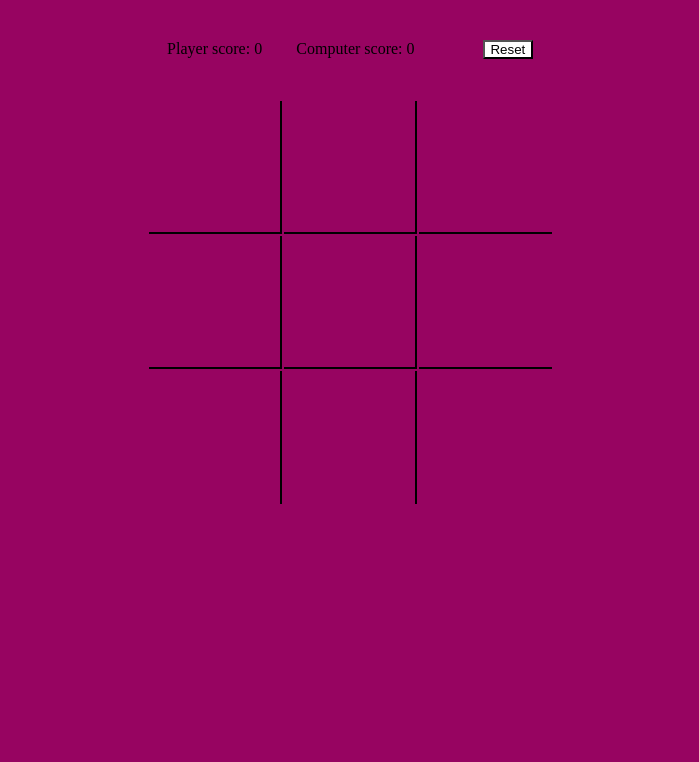
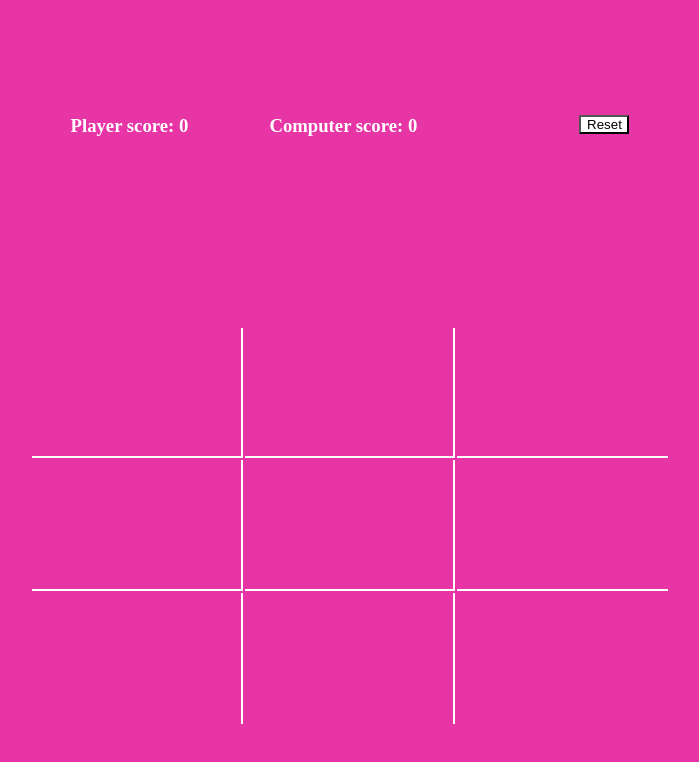
Before and after one commit to m13ha/tic-tac-toe, a plain HTML site: page index.html in a window 1280 px wide. Shown: the whole page, without its empty margins (290-989 px from the left). Drawn offline with Linux system fonts and the light colour scheme.

Commit message:
styling changes

```diff
--- a/css/style.css
+++ b/css/style.css
@@ -12,12 +12,13 @@ html {
 body {
     width: 100%;
     height: 100%;
-    background-color: #970461;
+    background-color: #e735a6;
 
 }
 
 .tb-area {
     width: 50%;
+    height: 100%;
     display: flex;
     justify-content: center;
     align-items: center;
@@ -26,11 +27,11 @@ body {
 }
 
 .info {
-    width: 400px;
+    width: 100%;
 }
 
 .info-ls {
-    width: 400px;
+    width: 100%;
     float: right;
     list-style: none;
     display: flex;
@@ -38,6 +39,7 @@ body {
     margin-top: 30px;
     margin-bottom: 30px;
     flex-wrap: wrap;
+    color: #fff;
 }
 
 .info-ls li {
@@ -55,13 +57,14 @@ body {
 }
 
 .gboard {
+    width: 100%;
     min-width: 350px;
     height: 400px;
 }
 
 .gboard td {
-    width: 133px;
-    height: 133px;
+    width: 100px;
+    height: 100px;
     margin: 0px;
     padding: 0px;
     font-size: 50px;
@@ -71,24 +74,24 @@ body {
 
 .r1 .c1,
 .r1 .c2 {
-    border-right: 2px solid #000;
-    border-bottom: 2px solid #000;
+    border-right: 2px solid #fff;
+    border-bottom: 2px solid #fff;
 }
 
 .r2 .c1,
 .r2 .c2  {
-    border-right: 2px solid #000;
-    border-bottom: 2px solid #000;
+    border-right: 2px solid #fff;
+    border-bottom: 2px solid #fff;
 }
 
 .r1 .c3,
 .r2 .c3 {
-    border-bottom: 2px solid #000;
+    border-bottom: 2px solid #fff;
 }
 
 .r3 .c1,
 .r3 .c2 {
-    border-right: 2px solid #000;
+    border-right: 2px solid #fff;
 }
 
 
--- a/index.html
+++ b/index.html
@@ -12,8 +12,8 @@
     <div class="tb-area">
         <div class="info">
             <ul class="info-ls">
-                <li>Player score: <span id="score-p">0</span></li>
-                <li>Computer score: <span id="score-c">0</span></li>
+                <li><h3>Player score: <span id="score-p">0</span></h3></li>
+                <li><h3>Computer score: <span id="score-c">0</span></h3></li>
                 <li id="alert"></li>
                 <li class="reset-btn"><button id="reset">Reset</button></li>
             </ul>
```
Also changed, not shown: 1 other file.
